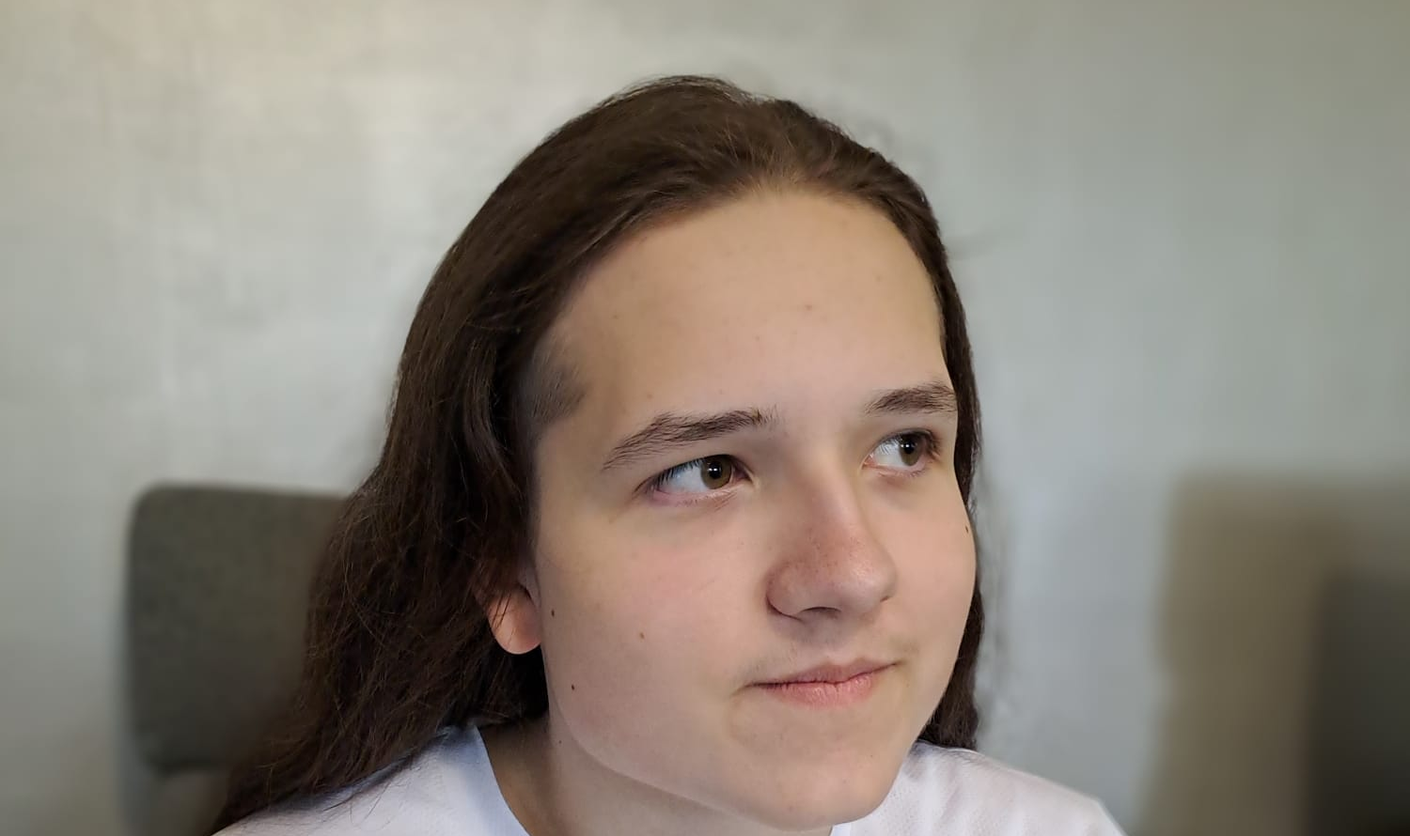
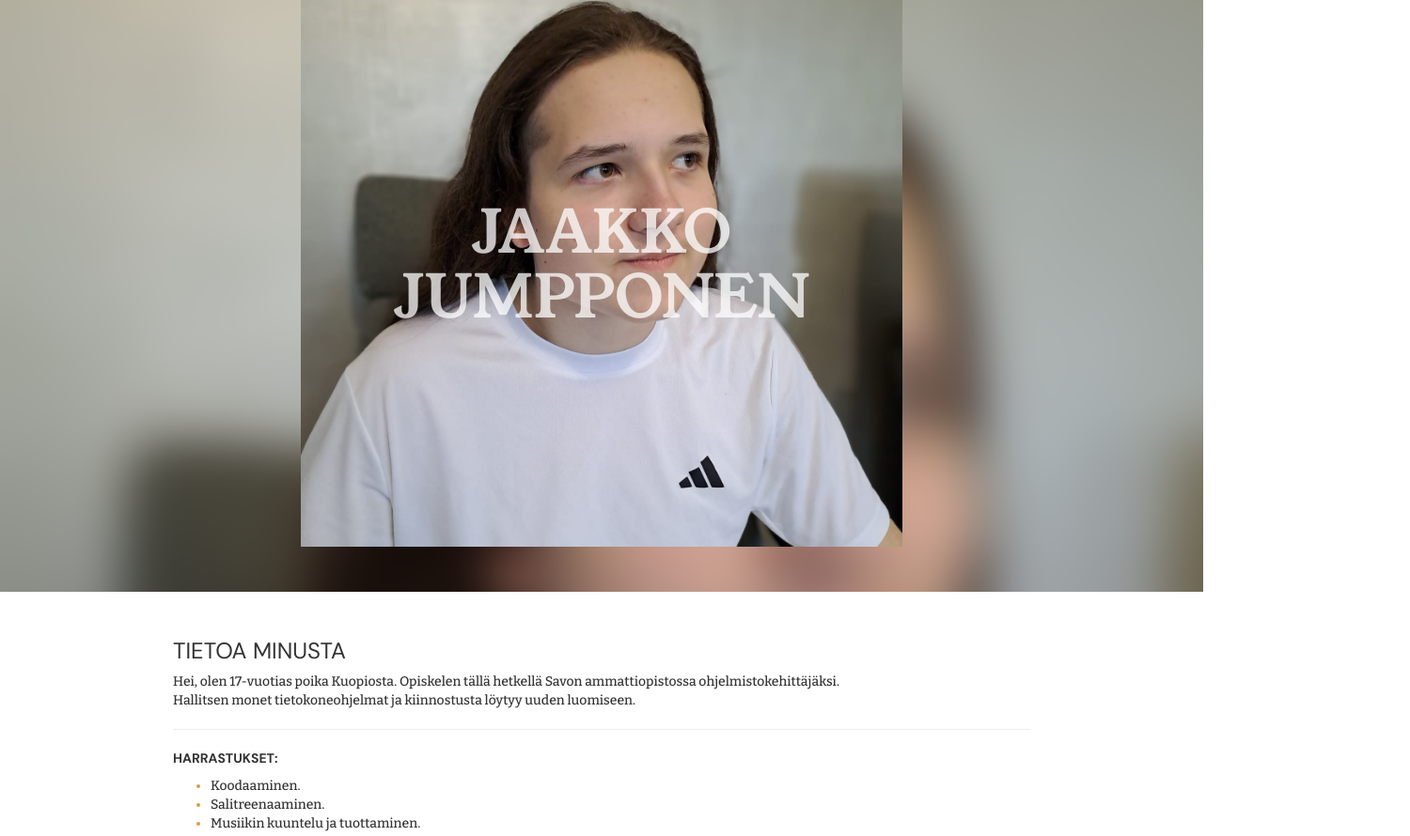
Before and after one commit to JaakkoJ1/JaakkoJ1.github.io, a plain HTML site: page index.html in a window 1280 px wide. Shown: the part 178-1068 px from the top of the page at 94% size, 1500 px wide, since content can reach past the window. Drawn offline with nearby package versions, Linux system fonts and the light colour scheme.

Commit message:
Update styles.css

```diff
--- a/css/styles.css
+++ b/css/styles.css
@@ -22,3 +22,43 @@
 .b {
     text-align: center;
 }
+
+.dm-sans {
+  font-family: "DM Sans", sans-serif;
+  font-optical-sizing: auto;
+  font-weight: 400;
+  font-style: normal;
+}
+
+.bitter {
+  font-family: "Bitter", serif;
+  font-optical-sizing: auto;
+  font-weight: 500;
+  font-style: normal;
+}
+
+.self-img {
+    width: 50%;
+}
+
+.self-banner {
+    position: relative;
+    background-image: url("/images/1_blur.png");
+}
+
+.centered {
+    position: absolute;
+    top: 50%;
+    left: 50%;
+    transform: translate(-50%, -50%);
+}
+
+.young-serif-regular {
+    font-family: "Young Serif", serif;
+    font-weight: 400;
+    font-style: normal;
+}
+
+li::marker {
+  color: rgb(210, 160, 70);
+}
```
